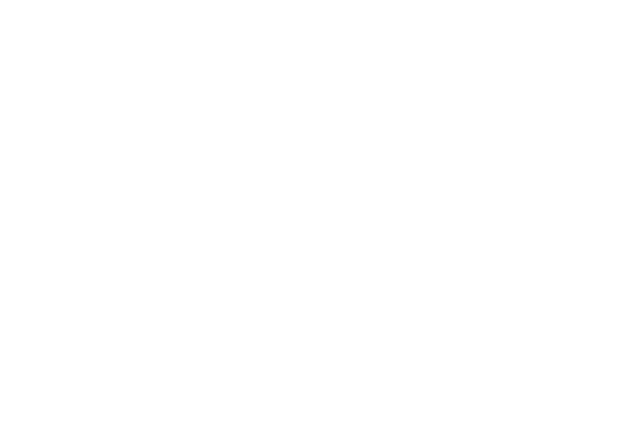
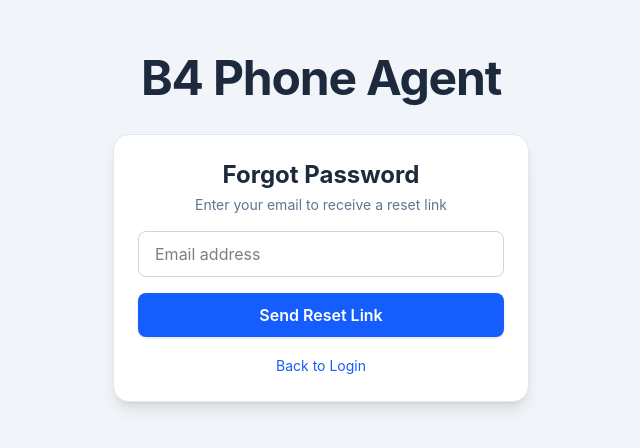
Before and after one commit to cheangdominic/b4-phone-agent-frontend, a React app in the folder frontend/: page /forgot-password in a window 1280 px wide. Shown: the part 172-620 px from the top of the page, without its empty margins (319-959 px from the left). Built offline with nearby package versions, Linux system fonts and the light colour scheme; the HTML template or start-up script is replaced by a standard one.

Commit message:
Implemented the forgot password form

```diff
--- a/frontend/src/ForgetPassword.jsx
+++ b/frontend/src/ForgetPassword.jsx
@@ -1,11 +1,92 @@
-import React from 'react'
+import React, { useState } from "react";
+import { motion } from "framer-motion";
 
 function ForgetPassword() {
+  const [email, setEmail] = useState("");
+
+  const handleSubmit = async (e) => {
+    e.preventDefault();
+
+    try {
+      const res = await fetch("http://localhost:3000/forgot-password", {
+        method: "POST",
+        headers: { "Content-Type": "application/json" },
+        body: JSON.stringify({ email }),
+      });
+
+      const data = await res.json();
+
+      if (res.ok) {
+        alert(data.message || "Password reset email sent!");
+      } else {
+        alert(data.error || "Something went wrong");
+      }
+    } catch (err) {
+      console.error(err);
+      alert("Network error");
+    }
+  };
+
   return (
-    <div>
+    <div className="min-h-screen flex flex-col items-center justify-center bg-slate-100">
+      <motion.h1
+        initial={{ opacity: 0, y: -20 }}
+        animate={{ opacity: 1, y: 0 }}
+        transition={{ duration: 0.2 }}
+        className="text-4xl md:text-5xl font-bold mb-8 text-slate-800 tracking-tight"
+      >
+        B4 Phone Agent
+      </motion.h1>
 
+      <div className="w-full max-w-md px-4">
+        <motion.div
+          initial={{ opacity: 0, y: 15 }}
+          animate={{ opacity: 1, y: 0 }}
+          transition={{ duration: 0.2 }}
+          className="bg-white rounded-2xl shadow-lg border border-slate-200 p-6"
+        >
+          <form onSubmit={handleSubmit} className="space-y-4">
+            <div className="text-center">
+              <h2 className="text-2xl font-bold text-slate-800">
+                Forgot Password
+              </h2>
+              <p className="text-slate-500 text-sm mt-1">
+                Enter your email to receive a reset link
+              </p>
+            </div>
+
+            <div className="space-y-4">
+              <input
+                type="email"
+                placeholder="Email address"
+                value={email}
+                onChange={(e) => setEmail(e.target.value)}
+                required
+                className="w-full px-4 py-2.5 border border-slate-300 rounded-lg focus:outline-none focus:ring-2 focus:ring-blue-500 focus:border-transparent bg-white"
+              />
+
+              <button
+                type="submit"
+                className="w-full bg-blue-600 hover:bg-blue-700 text-white py-2.5 rounded-lg font-semibold shadow-sm"
+              >
+                Send Reset Link
+              </button>
+
+              <div className="text-center">
+                <button
+                  type="button"
+                  onClick={() => (window.location.href = "/")}
+                  className="text-sm text-blue-600 hover:underline"
+                >
+                  Back to Login
+                </button>
+              </div>
+            </div>
+          </form>
+        </motion.div>
+      </div>
     </div>
-  )
+  );
 }
 
-export default ForgetPassword
+export default ForgetPassword;
```
